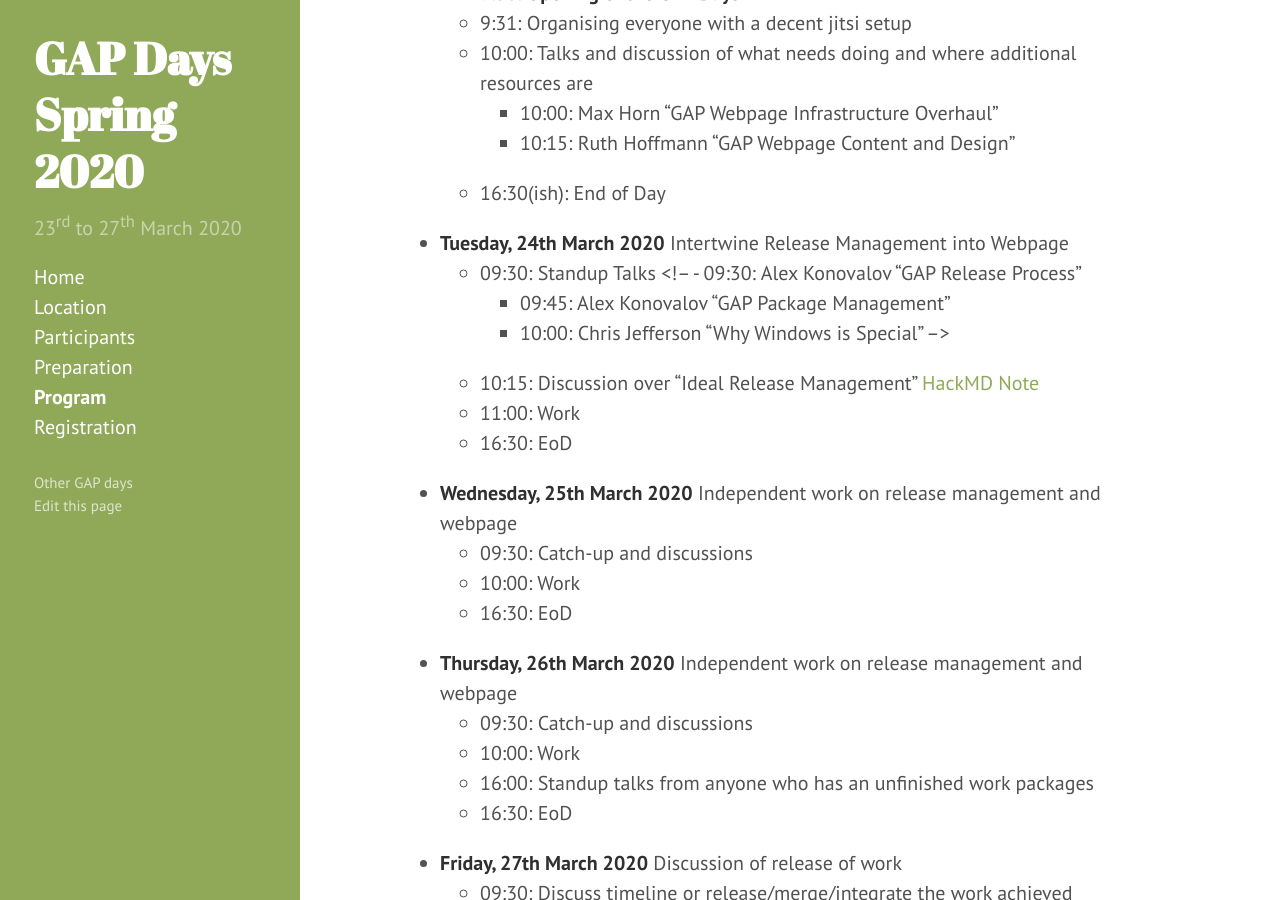
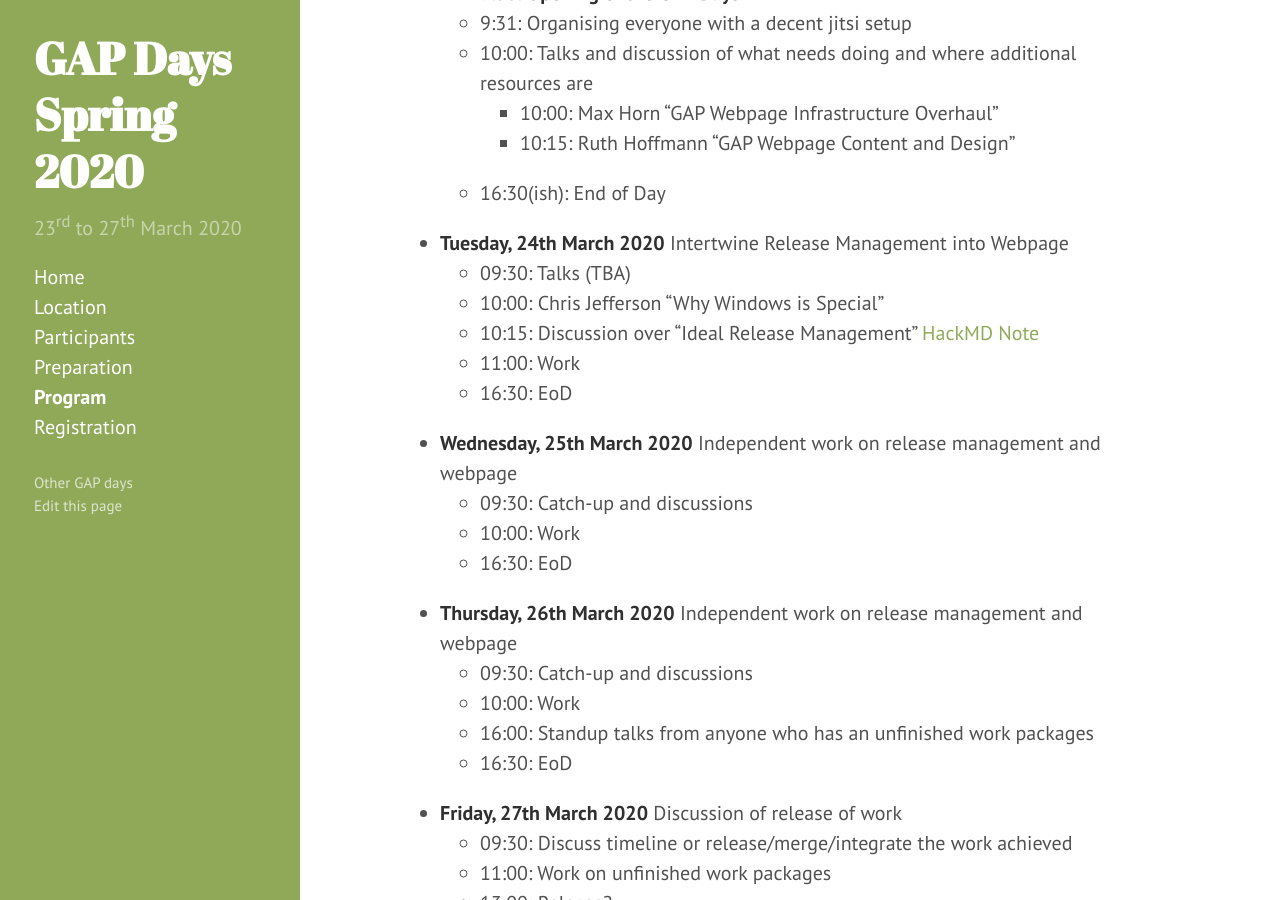
Before and after one commit to gapdays/gapdays2020-spring, a Jekyll site: the page built from program.md, in a window 1280 px wide and 900 px high, scrolled down 1157 px. Built offline with Jekyll 4.4.1, drawn with Linux system fonts in a browser that asks for light colours.

Commit message:
Properly comment out Alex' talks

```diff
--- a/program.md
+++ b/program.md
@@ -40,10 +40,10 @@ Note that we have removed "fixed" meal times.
   - 16:30(ish): End of Day
 
 - **Tuesday, 24th March 2020** Intertwine Release Management into Webpage
-  - 09:30: Standup Talks
-<!--     - 09:30: Alex Konovalov "GAP Release Process"
-    - 09:45: Alex Konovalov "GAP Package Management"
-    - 10:00: Chris Jefferson "Why Windows is Special" -->
+  - 09:30: Talks (TBA)
+    <!-- - 09:30: Alex Konovalov "GAP Release Process" -->
+    <!-- - 09:45: Alex Konovalov "GAP Package Management" -->
+  - 10:00: Chris Jefferson "Why Windows is Special"
   - 10:15: Discussion over "Ideal Release Management" [HackMD Note](https://hackmd.io/@rIiSpwN0QGCbqBK0N6bl5Q/SJHzYQar8)
   - 11:00: Work
   - 16:30: EoD
```
